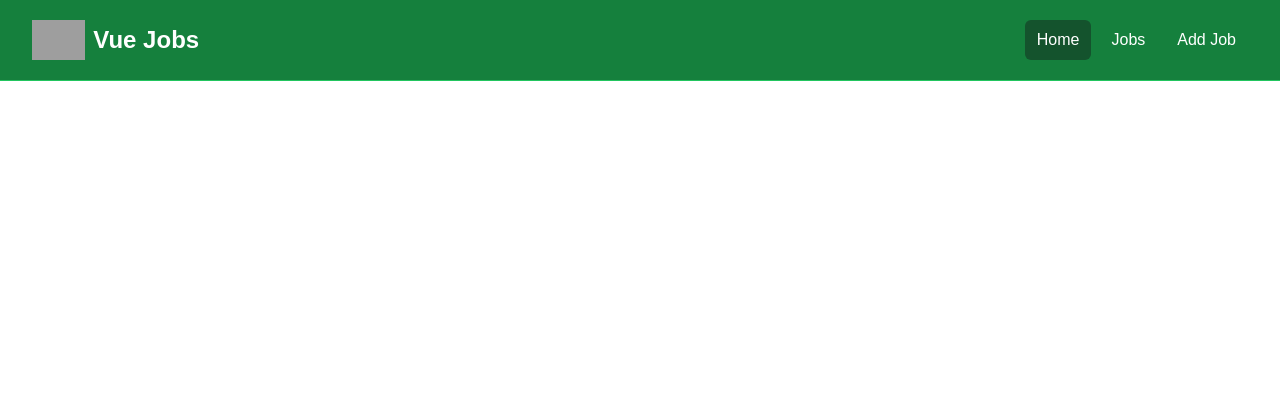
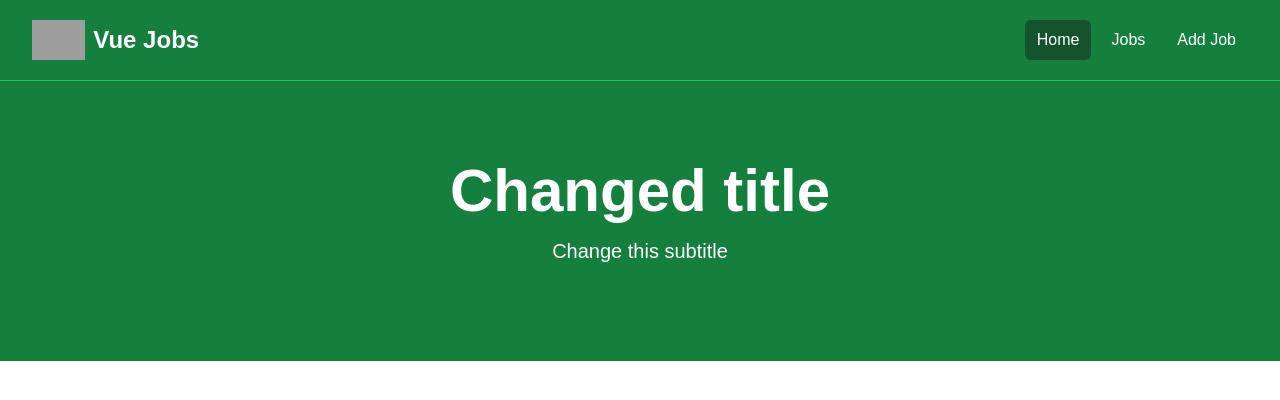
Before and after one commit to hendeletfonseca/vue-crash-app, a Vue app: page / in a window 1280 px wide. Shown: the top 400 px of the page. Built offline with nearby package versions, Linux system fonts and the light colour scheme; grey boxes are pictures that could not be loaded.

Commit message:
feat: add hero

```diff
--- a/src/App.vue
+++ b/src/App.vue
@@ -1,7 +1,9 @@
 <script setup>
 import Navbar from '@/components/Navbar.vue';
+import Hero from '@/components/Hero.vue';
 </script>
 
 <template>
     <Navbar />
+    <Hero title="Changed title" />
 </template>
--- /dev/null
+++ b/src/components/Hero.vue
@@ -0,0 +1,29 @@
+<script setup>
+import { defineProps } from 'vue';
+
+defineProps({
+    title: {
+        type: String,
+        default: 'Change this title'
+    },
+    subtitle: {
+        type: String,
+        default: 'Change this subtitle'
+    }
+})
+</script>
+
+<template>
+    <section class="bg-green-700 py-20 mb-4">
+        <div class="max-w-7xl mx-auto px-4 sm:px-6 lg:px-8 flex flex-col items-center">
+            <div class="text-center">
+                <h1 class="text-4xl font-extrabold text-white sm:text-5xl md:text-6xl">
+                    {{ title }}
+                </h1>
+                <p class="my-4 text-xl text-white">
+                    {{ subtitle }}
+                </p>
+            </div>
+        </div>
+    </section>
+</template>
```
